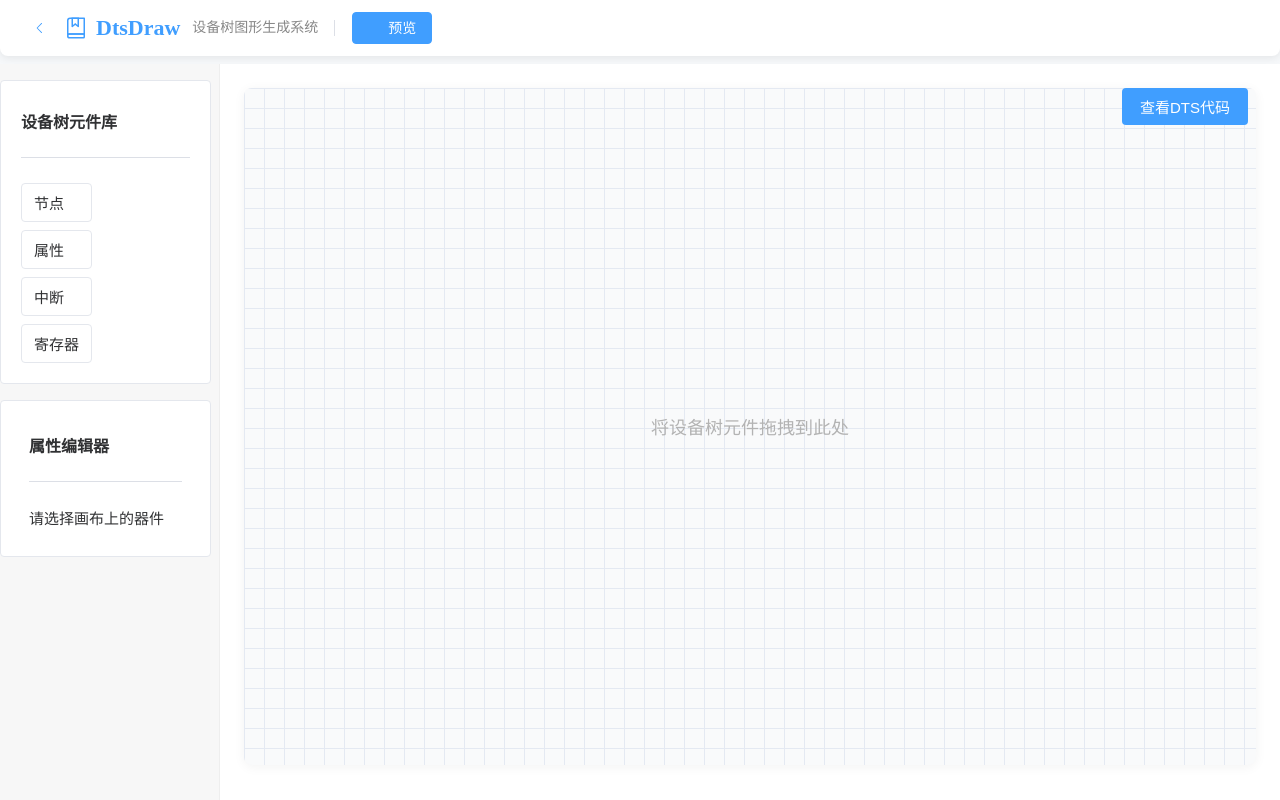
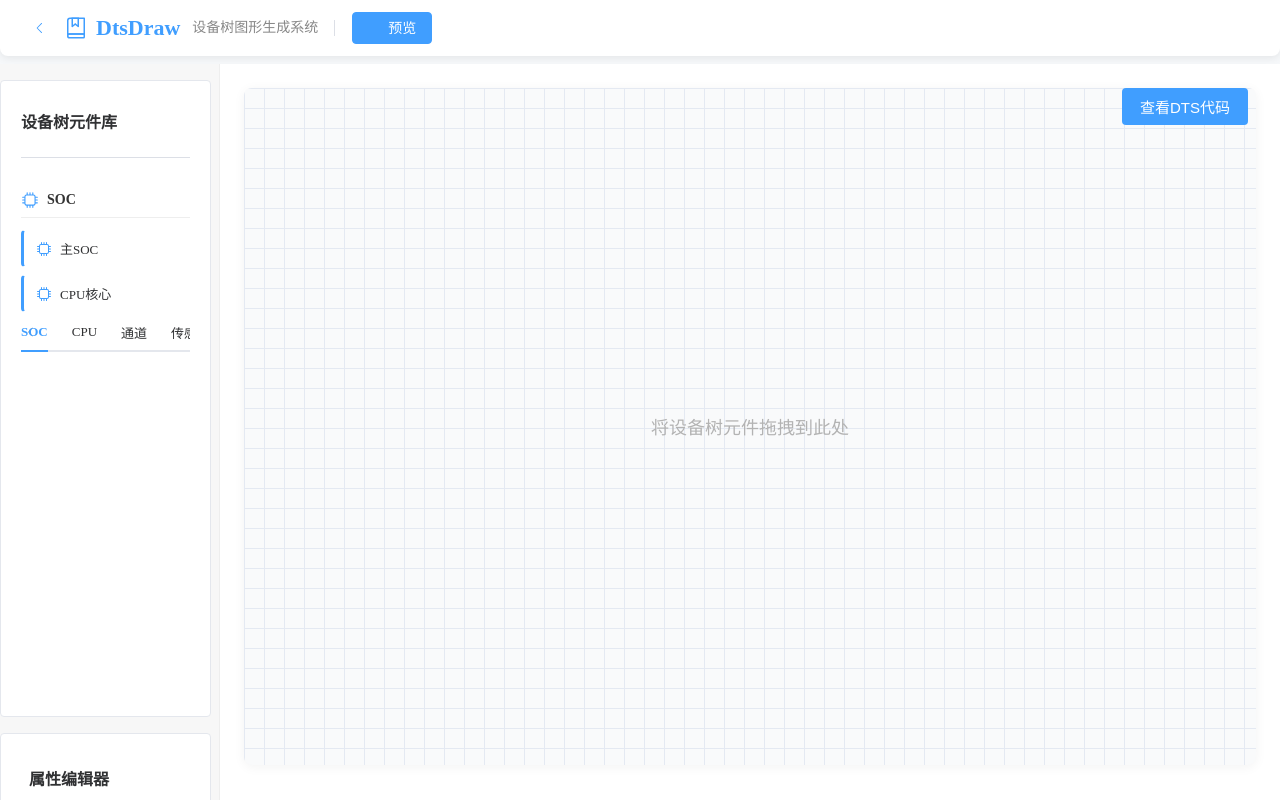
Before and after one commit to Elevick/DtsEdit, a Vue app: page /edit in a window 1280 px wide. Built offline with nearby package versions, Linux system fonts and the light colour scheme.

Commit message:
优化元件库

```diff
--- a/src/components/DeviceTreePalette.vue
+++ b/src/components/DeviceTreePalette.vue
@@ -2,50 +2,57 @@
   <el-card class="palette-list" shadow="never">
     <div class="palette-title">设备树元件库</div>
     <el-divider />
-    <el-space direction="vertical" fill>
+
+    <!-- 分类标签页 -->
+    <el-tabs v-model="activeCategory" class="palette-tabs">
+      <el-tab-pane
+        v-for="category in categories"
+        :key="category.key"
+        :label="category.label"
+        :name="category.key"
+      >
+        <div class="category-content">
+          <div class="category-header">
+            <el-icon :size="18" :color="category.color">
+              <component :is="category.icon" />
+            </el-icon>
+            <span class="category-title">{{ category.label }}</span>
+          </div>
+
+          <el-space direction="vertical" fill class="items-container">
             <el-card
-        v-for="item in items"
+              v-for="item in category.items"
               :key="item.type"
               class="palette-item"
+              :class="`palette-item-${category.key}`"
               shadow="hover"
-        body-style="padding: 8px 12px; display: flex; align-items: center;"
+              body-style="padding: 8px 12px; display: flex; align-items: center; gap: 8px;"
               draggable="true"
               @dragstart="onDragStart(item, $event)"
             >
+              <el-icon :size="16" :color="category.color">
+                <component :is="item.icon" />
+              </el-icon>
               <span>{{ item.label }}</span>
             </el-card>
           </el-space>
+        </div>
+      </el-tab-pane>
+    </el-tabs>
   </el-card>
 </template>
 
 <script setup lang="ts">
-import { ElCard, ElDivider, ElSpace } from 'element-plus'
-const items = [
-  {
-    type: 'node',
-    label: '节点',
-    inputs: [],
-    outputs: [{ id: 'output-1', name: '输出' }]
-  },
-  {
-    type: 'property',
-    label: '属性',
-    inputs: [{ id: 'input-1', name: '输入' }],
-    outputs: []
-  },
-  {
-    type: 'interrupt',
-    label: '中断',
-    inputs: [{ id: 'input-1', name: '输入' }],
-    outputs: []
-  },
-  {
-    type: 'reg',
-    label: '寄存器',
-    inputs: [{ id: 'input-1', name: '输入' }],
-    outputs: []
-  },
-]
+import { ElCard, ElDivider, ElSpace, ElTabs, ElTabPane, ElIcon } from 'element-plus'
+import {
+  Cpu,
+  DataLine,
+  Monitor,
+  Setting,
+  Link
+} from '@element-plus/icons-vue'
+import { ref } from 'vue'
+
 interface ConnectionPoint {
   id: string
   name: string
@@ -54,9 +61,202 @@ interface ConnectionPoint {
 interface PaletteItem {
   type: string
   label: string
+  icon: any
+  category: string
   inputs: ConnectionPoint[]
   outputs: ConnectionPoint[]
+  description?: string
 }
+
+interface Category {
+  key: string
+  label: string
+  icon: any
+  color: string
+  items: PaletteItem[]
+}
+
+const activeCategory = ref('soc')
+
+const categories: Category[] = [
+  {
+    key: 'soc',
+    label: 'SOC',
+    icon: Cpu,
+    color: '#409eff',
+    items: [
+      {
+        type: 'soc-main',
+        label: '主SOC',
+        icon: Cpu,
+        category: 'soc',
+        inputs: [],
+        outputs: [
+          { id: 'cpu-bus', name: 'CPU总线' },
+          { id: 'memory-bus', name: '内存总线' },
+          { id: 'peripheral-bus', name: '外设总线' }
+        ],
+        description: '系统级芯片主控制器'
+      },
+      {
+        type: 'soc-cpu',
+        label: 'CPU核心',
+        icon: Cpu,
+        category: 'soc',
+        inputs: [{ id: 'cpu-bus', name: 'CPU总线' }],
+        outputs: [],
+        description: '中央处理器核心'
+      }
+    ]
+  },
+  {
+    key: 'cpu',
+    label: 'CPU',
+    icon: Setting,
+    color: '#67c23a',
+    items: [
+      {
+        type: 'cpu-arm',
+        label: 'ARM核心',
+        icon: Setting,
+        category: 'cpu',
+        inputs: [{ id: 'cpu-bus', name: 'CPU总线' }],
+        outputs: [
+          { id: 'cache', name: '缓存' },
+          { id: 'mmu', name: 'MMU' }
+        ],
+        description: 'ARM架构处理器核心'
+      },
+      {
+        type: 'cpu-riscv',
+        label: 'RISC-V核心',
+        icon: Setting,
+        category: 'cpu',
+        inputs: [{ id: 'cpu-bus', name: 'CPU总线' }],
+        outputs: [
+          { id: 'cache', name: '缓存' },
+          { id: 'mmu', name: 'MMU' }
+        ],
+        description: 'RISC-V架构处理器核心'
+      }
+    ]
+  },
+
+  {
+    key: 'channel',
+    label: '通道',
+    icon: DataLine,
+    color: '#f56c6c',
+    items: [
+      {
+        type: 'i2c-channel',
+        label: 'I2C通道',
+        icon: DataLine,
+        category: 'channel',
+        inputs: [{ id: 'i2c-bus', name: 'I2C总线' }],
+        outputs: [
+          { id: 'sda', name: 'SDA' },
+          { id: 'scl', name: 'SCL' }
+        ],
+        description: 'I2C通信通道'
+      },
+      {
+        type: 'spi-channel',
+        label: 'SPI通道',
+        icon: DataLine,
+        category: 'channel',
+        inputs: [{ id: 'spi-bus', name: 'SPI总线' }],
+        outputs: [
+          { id: 'mosi', name: 'MOSI' },
+          { id: 'miso', name: 'MISO' },
+          { id: 'sclk', name: 'SCLK' },
+          { id: 'cs', name: 'CS' }
+        ],
+        description: 'SPI通信通道'
+      },
+      {
+        type: 'uart-channel',
+        label: 'UART通道',
+        icon: DataLine,
+        category: 'channel',
+        inputs: [{ id: 'uart-bus', name: 'UART总线' }],
+        outputs: [
+          { id: 'tx', name: 'TX' },
+          { id: 'rx', name: 'RX' }
+        ],
+        description: 'UART串口通道'
+      }
+    ]
+  },
+  {
+    key: 'sensor',
+    label: '传感器',
+    icon: Monitor,
+    color: '#909399',
+    items: [
+      {
+        type: 'sensor-temp',
+        label: '温度传感器',
+        icon: Monitor,
+        category: 'sensor',
+        inputs: [
+          { id: 'i2c-bus', name: 'I2C总线' },
+          { id: 'power', name: '电源' }
+        ],
+        outputs: [
+          { id: 'data', name: '数据' },
+          { id: 'interrupt', name: '中断' }
+        ],
+        description: '温度测量传感器'
+      },
+      {
+        type: 'sensor-humidity',
+        label: '湿度传感器',
+        icon: Monitor,
+        category: 'sensor',
+        inputs: [
+          { id: 'i2c-bus', name: 'I2C总线' },
+          { id: 'power', name: '电源' }
+        ],
+        outputs: [
+          { id: 'data', name: '数据' },
+          { id: 'interrupt', name: '中断' }
+        ],
+        description: '湿度测量传感器'
+      },
+      {
+        type: 'sensor-pressure',
+        label: '压力传感器',
+        icon: Monitor,
+        category: 'sensor',
+        inputs: [
+          { id: 'i2c-bus', name: 'I2C总线' },
+          { id: 'power', name: '电源' }
+        ],
+        outputs: [
+          { id: 'data', name: '数据' },
+          { id: 'interrupt', name: '中断' }
+        ],
+        description: '压力测量传感器'
+      },
+      {
+        type: 'sensor-accelerometer',
+        label: '加速度计',
+        icon: Monitor,
+        category: 'sensor',
+        inputs: [
+          { id: 'i2c-bus', name: 'I2C总线' },
+          { id: 'power', name: '电源' }
+        ],
+        outputs: [
+          { id: 'data', name: '数据' },
+          { id: 'interrupt', name: '中断' }
+        ],
+        description: '三轴加速度传感器'
+      }
+    ]
+  }
+]
 
 function onDragStart(item: PaletteItem, e: DragEvent) {
   if (e.dataTransfer) {
@@ -66,21 +266,35 @@ function onDragStart(item: PaletteItem, e: DragEvent) {
     dragPreview.style.position = 'absolute'
     dragPreview.style.pointerEvents = 'none'
     dragPreview.style.zIndex = '9999'
-    dragPreview.style.minWidth = '80px'
+    dragPreview.style.minWidth = '100px'
     dragPreview.style.minHeight = '40px'
     dragPreview.style.background = '#fff'
-    dragPreview.style.border = '1.5px solid #409eff'
+    dragPreview.style.border = `2px solid ${item.category ? categories.find(c => c.key === item.category)?.color || '#409eff' : '#409eff'}`
     dragPreview.style.borderRadius = '8px'
-    dragPreview.style.boxShadow = '0 2px 8px rgba(64,158,255,0.08)'
+    dragPreview.style.boxShadow = '0 4px 12px rgba(0,0,0,0.15)'
     dragPreview.style.color = '#222'
     dragPreview.style.display = 'flex'
     dragPreview.style.alignItems = 'center'
     dragPreview.style.justifyContent = 'center'
-    dragPreview.style.fontSize = '16px'
-    dragPreview.style.opacity = '0.7'
-    dragPreview.textContent = item.label
+    dragPreview.style.fontSize = '14px'
+    dragPreview.style.opacity = '0.9'
+    dragPreview.style.gap = '8px'
+
+    // 创建图标和文本
+    const icon = document.createElement('div')
+    icon.style.width = '16px'
+    icon.style.height = '16px'
+    icon.style.background = item.category ? categories.find(c => c.key === item.category)?.color || '#409eff' : '#409eff'
+    icon.style.borderRadius = '50%'
+
+    const text = document.createElement('span')
+    text.textContent = item.label
+
+    dragPreview.appendChild(icon)
+    dragPreview.appendChild(text)
+
     document.body.appendChild(dragPreview)
-    e.dataTransfer.setDragImage(dragPreview, 40, 20)
+    e.dataTransfer.setDragImage(dragPreview, 50, 20)
     // 拖拽结束后移除
     setTimeout(() => document.body.removeChild(dragPreview), 0)
   }
@@ -91,23 +305,118 @@ function onDragStart(item: PaletteItem, e: DragEvent) {
 .palette-list {
   display: flex;
   flex-direction: column;
-  gap: 12px;
+  height: 100%;
   padding: 0;
 }
+
 .palette-title {
   font-weight: bold;
   margin-bottom: 0;
   font-size: 16px;
   padding: 8px 0 0 0;
 }
+
+.palette-tabs {
+  flex: 1;
+  display: flex;
+  flex-direction: column;
+}
+
+.palette-tabs :deep(.el-tabs__content) {
+  flex: 1;
+  overflow-y: auto;
+}
+
+.palette-tabs :deep(.el-tab-pane) {
+  height: 100%;
+}
+
+.category-content {
+  height: 100%;
+  display: flex;
+  flex-direction: column;
+}
+
+.category-header {
+  display: flex;
+  align-items: center;
+  gap: 8px;
+  margin-bottom: 12px;
+  padding: 8px 0;
+  border-bottom: 1px solid #eee;
+}
+
+.category-title {
+  font-weight: 600;
+  font-size: 14px;
+  color: #333;
+}
+
+.items-container {
+  flex: 1;
+  overflow-y: auto;
+}
+
 .palette-item {
   cursor: grab;
   user-select: none;
-  font-size: 15px;
-  transition: box-shadow 0.2s;
+  font-size: 13px;
+  transition: all 0.2s ease;
   margin-bottom: 0;
+  border: 1px solid transparent;
 }
+
 .palette-item:hover {
-  box-shadow: 0 2px 12px #b3d8fd;
+  transform: translateY(-1px);
+  box-shadow: 0 4px 12px rgba(0,0,0,0.1);
+}
+
+/* 不同分类的样式 */
+.palette-item-soc {
+  border-left: 3px solid #409eff;
+}
+
+.palette-item-cpu {
+  border-left: 3px solid #67c23a;
+}
+
+.palette-item-i2c-bridge {
+  border-left: 3px solid #e6a23c;
+}
+
+.palette-item-channel {
+  border-left: 3px solid #f56c6c;
+}
+
+.palette-item-sensor {
+  border-left: 3px solid #909399;
+}
+
+.palette-item:hover {
+  border-color: currentColor;
+}
+
+/* 标签页样式优化 */
+.palette-tabs :deep(.el-tabs__header) {
+  margin: 0 0 12px 0;
+}
+
+.palette-tabs :deep(.el-tabs__nav-wrap) {
+  padding: 0;
+}
+
+.palette-tabs :deep(.el-tabs__item) {
+  padding: 8px 12px;
+  font-size: 13px;
+  font-weight: 500;
+}
+
+.palette-tabs :deep(.el-tabs__item.is-active) {
+  color: #409eff;
+  font-weight: 600;
+}
+
+.palette-tabs :deep(.el-tabs__active-bar) {
+  background-color: #409eff;
 }
 </style>
```
Lines whose indentation alone changed are shown as unchanged.
